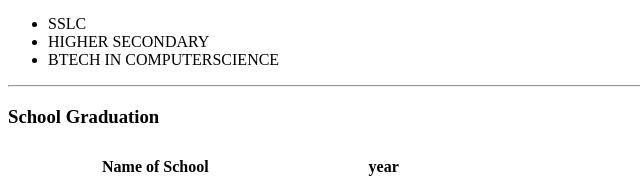
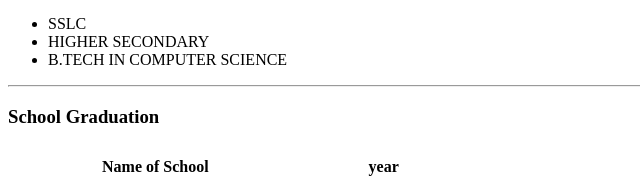
Before and after one commit to jishnusathyan0418/cv, a plain HTML site: page index.html in a window 1280 px wide. Shown: the part 278-462 px from the top of the page, 0-640 px from the left. Drawn offline with Linux system fonts and the light colour scheme.

Commit message:
Update index.html

```diff
--- a/index.html
+++ b/index.html
@@ -29,7 +29,7 @@
   <ul>
     <li>SSLC</li>
     <li>HIGHER SECONDARY</li>
-    <li>BTECH IN COMPUTERSCIENCE</li>
+    <li>B.TECH IN COMPUTER SCIENCE</li>
   </ul>
   <hr>
 
```
